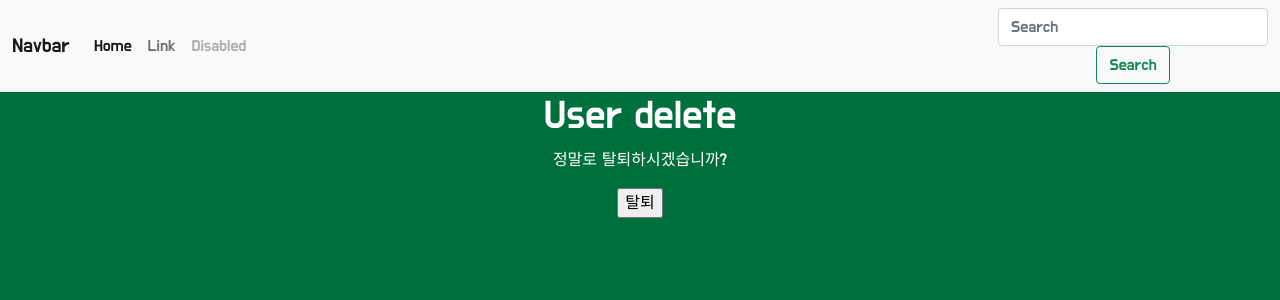
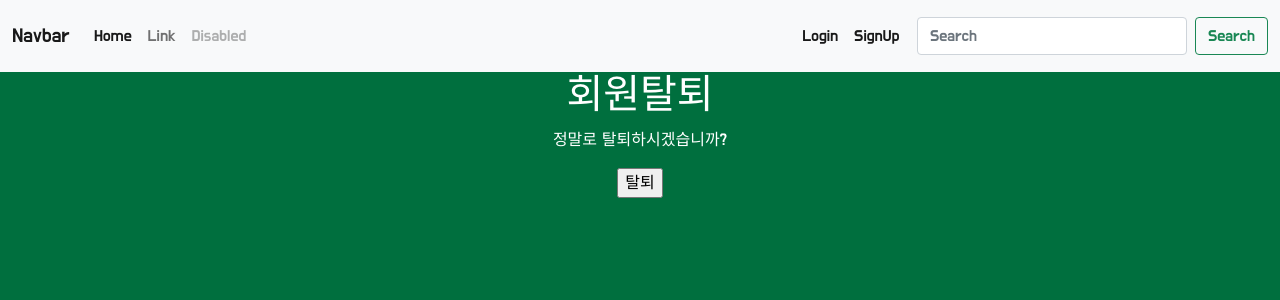
Before and after one commit to hildakim/muse, a Django app: page /user/delete in a window 1280 px wide. Shown: the top 300 px of the page. Run offline with Django 3.2, Linux system fonts and the light colour scheme.

Commit message:
add:navbar user

```diff
--- a/muse/templates/base.html
+++ b/muse/templates/base.html
@@ -62,10 +62,36 @@
             <a class="nav-link disabled" href="#" tabindex="-1" aria-disabled="true">Disabled</a>
           </li>
         </ul>
-        <form class="form-inline my-2 my-lg-0" action="{% url 'messenger:search' %}" method="post">
+
+        <span class="navbar-text">
+        <ul class="navbar-nav me-auto mb-2 mb-lg-0">
+        {% if user.is_authenticated %}
+        <li class="nav-item dropdown">
+          <a class="nav-link dropdown-toggle" href="#" id="navbarDropdown" role="button" data-bs-toggle="dropdown" aria-expanded="false">
+            {{user.nickname}}님
+          </a>
+          <ul class="dropdown-menu" aria-labelledby="navbarDropdown">
+            <li><a class="dropdown-item" href="{% url 'user:profile' %}">Profile</a></li>
+            <li><hr class="dropdown-divider"></li>
+            <li><a class="dropdown-item" href="{% url 'account_logout' %}">Logout</a></li>
+          </ul>
+        </li>
+        {% endif %}
+        {% if not user.is_authenticated %}
+        <li class="nav-item">
+          <a class="nav-link active" href="{% url 'account_login' %}">Login</a>
+        </li>
+        <li class="nav-item">
+          <a class="nav-link active" href="{% url 'account_signup' %}">SignUp&nbsp;&nbsp;</a>
+        </li>
+        {% endif %}
+        </ul>
+        </span>
+
+        <form class="d-flex" action="{% url 'messenger:search' %}" method="post">
           {% csrf_token %}
-        <input class="form-control mr-sm-2" type="search" placeholder="Search" aria-label="Search" name="q" value="{{q}}">
-        <button class="btn btn-outline-success my-2 my-sm-0" type="submit">Search</button>
+        <input class="form-control me-2" type="search" placeholder="Search" aria-label="Search" name="q" value="{{q}}">
+        <button class="btn btn-outline-success" type="submit">Search</button>
       </form>
       </div>
     </div>
--- a/user/templates/profile_delete.html
+++ b/user/templates/profile_delete.html
@@ -1,7 +1,7 @@
 {% extends 'base.html' %}
 {% block content %}
 
-<h1>User delete</h1>
+<h1>회원탈퇴</h1>
 <form method="POST">
     {% csrf_token %}
     <p>정말로 탈퇴하시겠습니까?</p>
```
